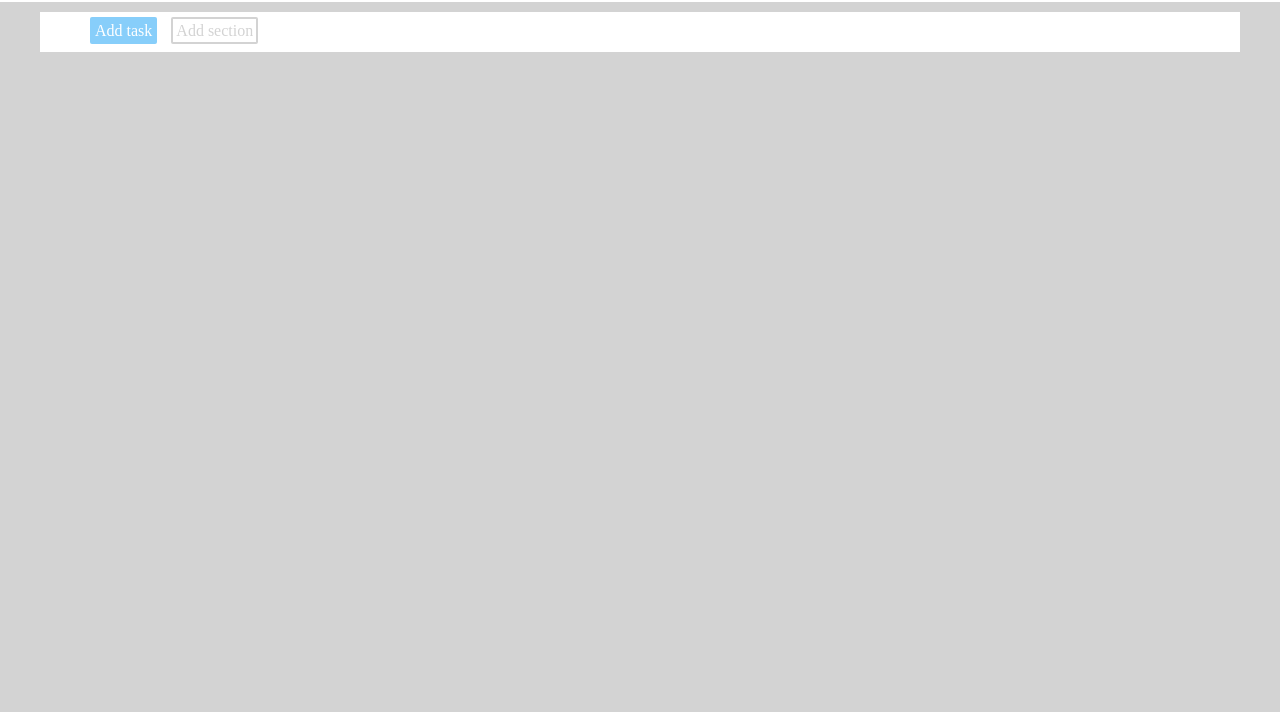
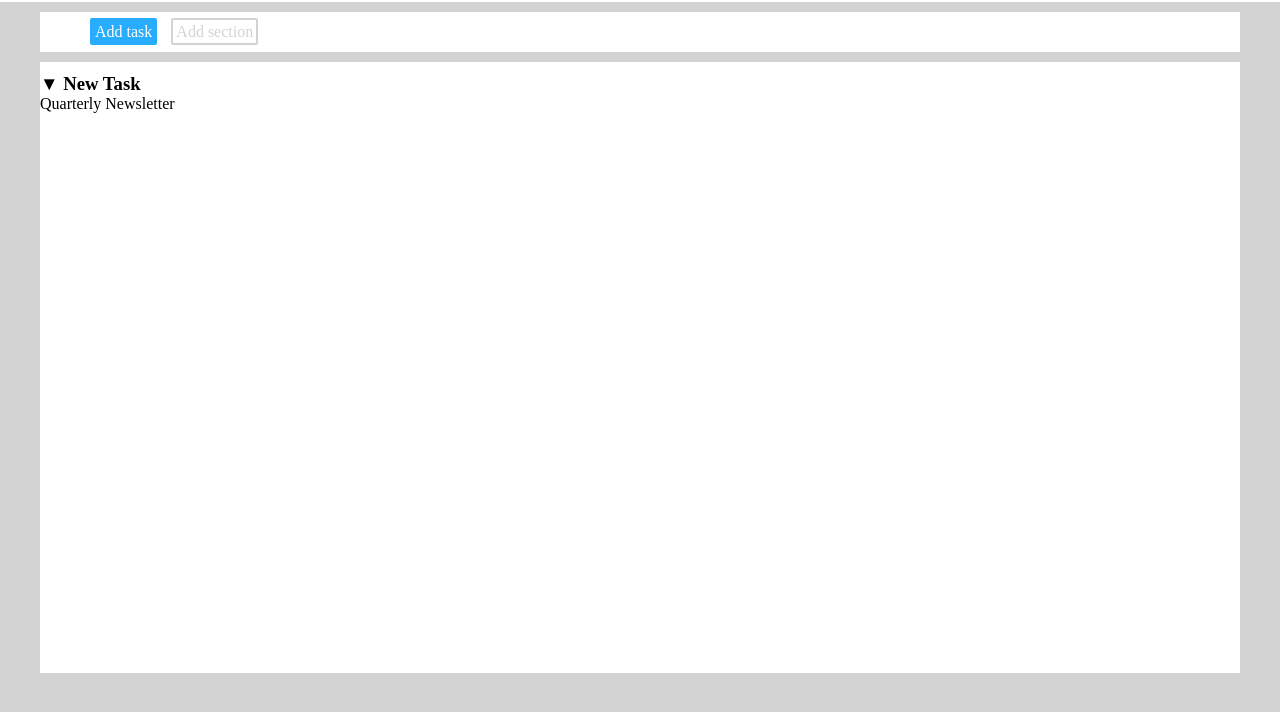
Before and after one commit to AlessP93/html-css-toboolist, a plain HTML site: page index.html in a window 1280 px wide. Shown: the part 62-774 px from the top of the page. Drawn offline with Linux system fonts and the light colour scheme.

Commit message:
aggiunta task list

```diff
--- a/CSS/style.css
+++ b/CSS/style.css
@@ -29,13 +29,12 @@ h1 {
     margin-top: 10px;
     margin-left: auto;
     margin-right: auto;
-    padding-top: 10px;
-
+    padding-top: 11px;
 }
 
 .add-span{
     color: white;
-    background-color: lightskyblue;
+    background-color: rgb(40, 172, 253);
     border-radius: 2px;
     margin-left: 50px;
     padding: 5px;
@@ -50,3 +49,15 @@ h1 {
     margin-left: 10px;
 
 }
+
+.task-list{
+    background-color: white;
+    height: 40px;
+    width: 1200px;
+    margin-top: 10px;
+    margin-left: auto;
+    margin-right: auto;
+    padding-top: 11px;
+    padding-bottom: 600px;
+
+}
--- a/index.html
+++ b/index.html
@@ -20,6 +20,11 @@
                 <span class="add-span">Add task</span>
                 <span class="add-section">Add section</span>
             </div>
+            <div class="task-list">
+                <h3>&#9660; New Task</h3>
+                <span>Quarterly Newsletter</span>
+
+            </div>
 
 
         </main>
```
